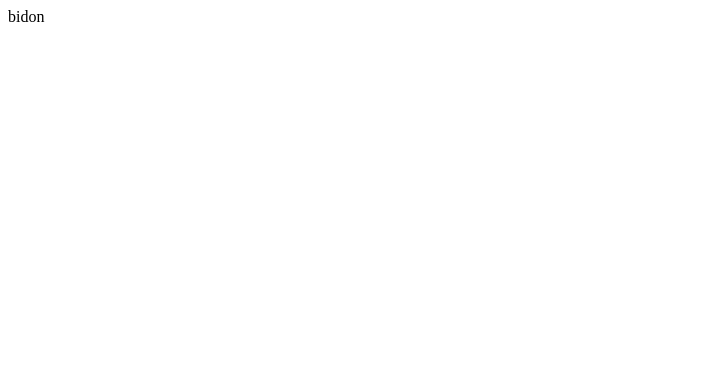
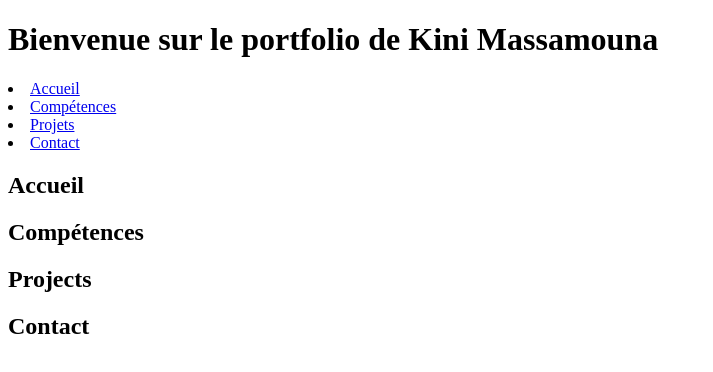
Before and after one commit to Kinimassamouna/Portfolio, a plain HTML site: page index.html in a window 1280 px wide. Shown: the whole page, without its empty margins (0-713 px from the left). Drawn offline with Linux system fonts and the light colour scheme.

Commit message:
Update index.html

```diff
--- a/index.html
+++ b/index.html
@@ -1 +1,34 @@
-bidon
+<!DOCTYPE html>
+<html lang="fr">
+<head>
+    <meta charset="utf-8">
+    <meta name="viewport" content="width-device-width, initial-scale=1.0">
+    <title>Portfolio de Kini Massamouna</title>
+    <link rel="stylesheet" href="accueil.css">
+</head>
+<body>
+  <header>
+    <h1>Bienvenue sur le portfolio de Kini Massamouna</h1>
+  </header>
+  <nav>
+    <u1>
+        <li><a href="#Accueil">Accueil</a></li>
+        <li><a href="#Compétences">Compétences</a></li>
+        <li><a href="#Projets">Projets</a></li>
+        <li><a href="#Contact">Contact</a></li>
+    </u1>
+  </nav>
+  <section id="Accueil">
+    <h2>Accueil</h2>
+  </section>
+  <section id="Compétences">
+    <h2>Compétences</h2>
+  </section>
+  <section id="Projets">
+    <h2>Projects</h2>
+  </section>
+  <section id="Contact">
+    <h2>Contact</h2>
+  </section>
+</body>
+</html>
```
